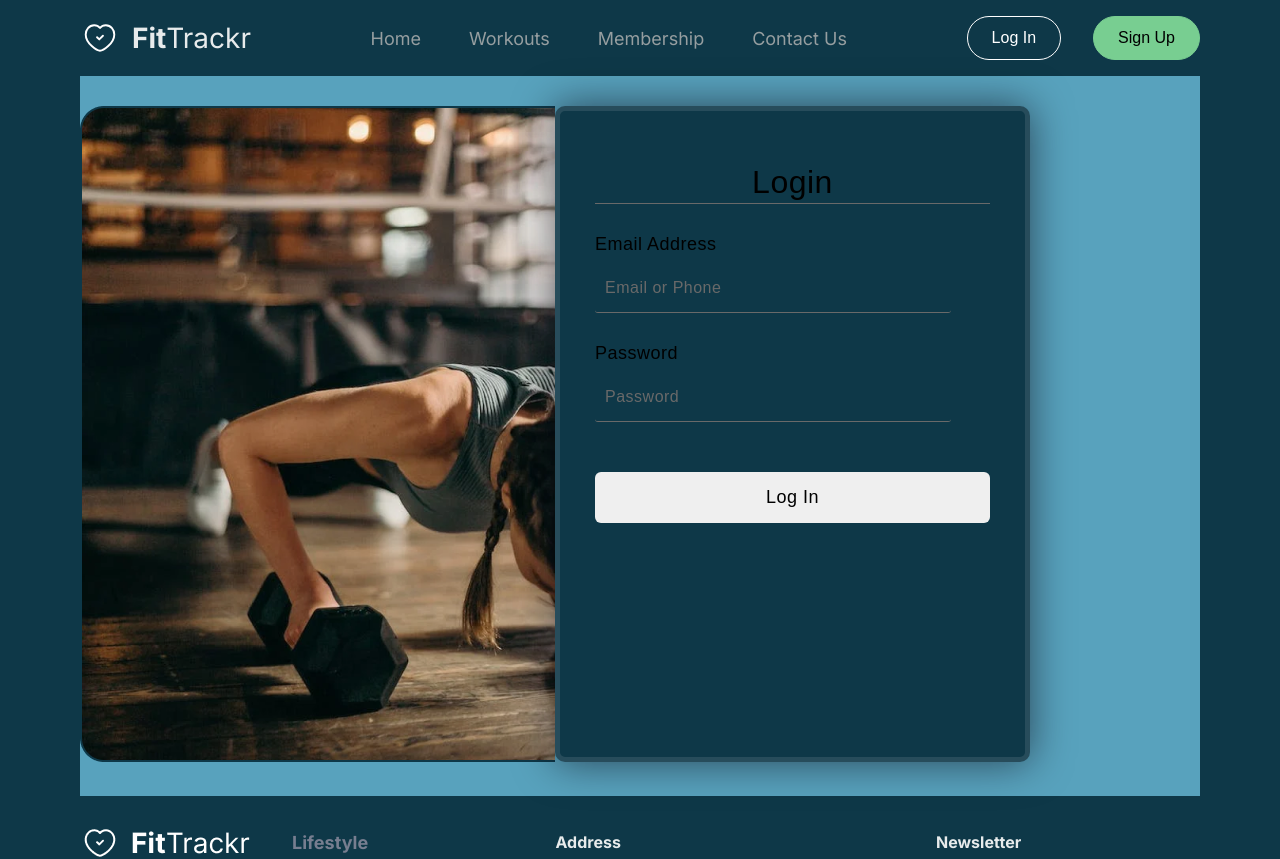
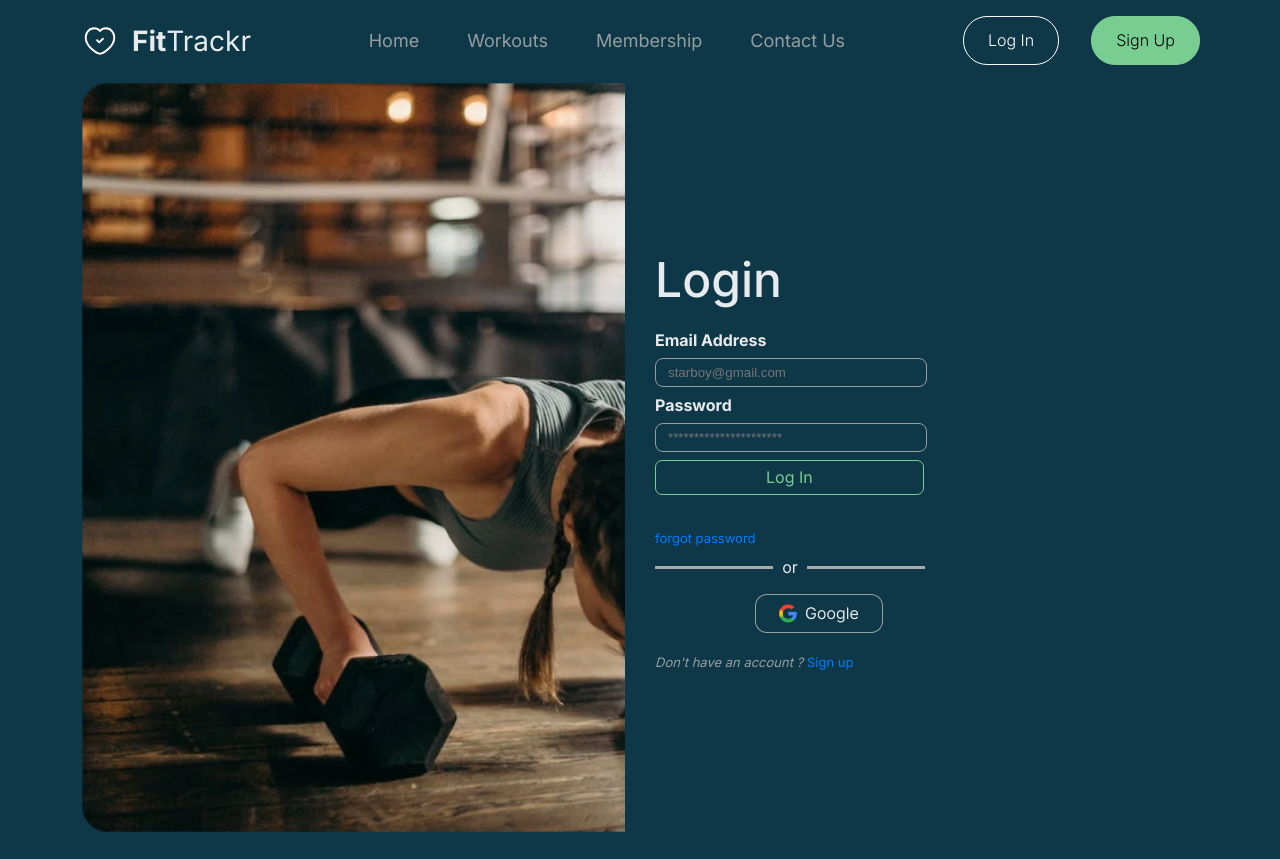
Before and after one commit to Ase020/fitTrackr-client, a React (Vite) app: page /login in a window 1280 px wide. Shown: the top 859 px of the page. Built offline with nearby package versions, Linux system fonts and the light colour scheme; a web font is replaced by a local one.

Commit message:
modification-to-login page

```diff
--- a/src/assets/index.js
+++ b/src/assets/index.js
@@ -6,6 +6,6 @@ import twitter from "./twitter.png";
 import instagram from "./instagram.png";
 import dribbble from "./dribbble.png";
 import login1 from "./login1.png";
+import googleIcon  from "./googleIcon .png";
 
-
-export { logo, footerLogo, enterEmail, facebook, twitter, instagram, dribbble, login1 };
+export { logo, footerLogo, enterEmail, facebook, twitter, instagram, dribbble, login1 , googleIcon };
--- a/src/pages/login/Login.jsx
+++ b/src/pages/login/Login.jsx
@@ -1,43 +1,102 @@
 import "./login.css";
 import { login1 } from "../../assets";
+import { googleIcon } from "../../assets";
 
-const Login = () => {
-    return (
+import { useState } from "react";
+import { useNavigate } from "react-router-dom"; // Assuming you are using React Router for navigation
+
+const Login = ({ handleLogin }) => {
+  const navigate = useNavigate();
+  const [email, setEmail] = useState("");
+  const [password, setPassword] = useState("");
+
+
+  function handleSubmit(e) {
+    e.preventDefault();
+
+    //  login request to the server
+    fetch("https://group-6-project.onrender.com/login", {
+      method: "POST",
+      headers: {
+        "Content-Type": "application/json",
+      },
+      body: JSON.stringify({ email, password }),
+    })
+      .then((res) => {
+        if (!res.ok) {
+          throw new Error("Invalid credentials"); //  invalid credentials case
+        }
+        return res.json();
+      })
+      .then((user) => {
+        handleLogin(user);
+        navigate("/protected/dashboard"); // Redirect to the dashboard after successful login
+      })
+      .catch((error) => {
+        console.error("Login failed:", error);
+
+      });
+  }
+
+return (
     <div className="login_container">
-      <div class="login-content-wrapper">
-      <div>
+      <div className="login-wrapper">
+     <div className="image-container">
 
          <img src={login1} alt="img" className="login-logo-img"/>
       </div>
       <div className="form_container">
 
-      <form className="Form"  id="login" autoComplete="on">
         <h3>Login</h3>
+        <form className="Form" onSubmit={handleSubmit} autoComplete="on">
+        <div className="form-group">
         <label htmlFor="email">Email Address</label>
         <input
           type="text"
-          placeholder="Email or Phone"
+          placeholder="starboy@gmail.com"
           id="email"
-
+          value={email}
           onChange={(e) => setEmail(e.target.value)}
+          autoComplete="username"
           required
-          autoComplete="username"
         />
         <label htmlFor="password">Password</label>
         <input
           type="password"
-          placeholder="Password"
+          placeholder="**********************"
           id="password"
-
+          value={password}
           onChange={(e) => setPassword(e.target.value)}
+          autoComplete="current-password"
           required
-          autoComplete="current-password"
         />
 
         <button type="submit" className="login-btn">
           Log In
         </button>
+        </div>
       </form>
+      <p className="have-account">
+
+            <a className="login" href="/PasswordReset">
+              forgot password
+            </a>
+          </p>
+      <div id="or">or</div>
+          <div className="google-login">
+            <img
+              src={googleIcon}
+              alt="Google-icon"
+              className="google-icon"
+            />
+
+          </div>
+          <p className="have-account">
+            Don't have an account ?{" "}
+            <a className="login" href="/signup">
+              Sign up
+            </a>
+          </p>
       </div>
       </div>
 
--- a/src/pages/login/login.css
+++ b/src/pages/login/login.css
@@ -1,4 +1,4 @@
-.login_container {
+/* .login_container {
   height: 90vh;
   background: linear-gradient(0deg, #58A2BD, #58A2BD),
     linear-gradient(0deg, #000000, #000000);
@@ -30,19 +30,19 @@
   width: 475px;
   background: #0E3848;
   /* top: 0.1%; */
-  box-shadow: 0 0 40px rgba(8, 7, 16, 0.6);
+  /* box-shadow: 0 0 40px rgba(8, 7, 16, 0.6);
   padding: 50px 35px;
   /* margin-top: 190px; */
-  border: 1px solid rgba(255, 255, 255, 0.18);
+  /* border: 1px solid rgba(255, 255, 255, 0.18);
   position: absolute;
   border-radius: 10px;
   backdrop-filter: blur(10px);
   -webkit-backdrop-filter: blur(10px);
-  border: 5px solid rgba(255, 255, 255, 0.1);
+  border: 5px solid rgba(255, 255, 255, 0.1); */
 
-}
+/* } */ */
 
-
+/*
 
 
 
@@ -88,10 +88,209 @@
     margin-top: 50px;
     width: 100%;
     /* background: linear-gradient(to left, #ff512f, #1845ad); */
-    padding: 15px;
+    /* padding: 15px;
     font-size: 18px;
     color: transparent!;
     border-radius: 6px;
-    cursor: pointer;
+    cursor: pointer; */
+
+/* } */ */
+
+ */
+
+
+
+/* login.css */
+
+.login-container {
+  display: flex;
+  justify-content: center;
+  padding: 80px;
+  position: relative;
+}
+
+.login-container::before,
+.login-container::after {
+  content: "";
+  position: absolute;
+  top: 0;
+  width: 51.53%;
+  height: 100%;
+}
+
+.login-container::before {
+  left: 0;
+  background-color: #58a2bd;
+}
+
+.login-container::after {
+  right: 0;
+  background-color: #346d87;
+}
+
+.login-wrapper {
+  position: relative;
+  z-index: 1;
+}
+
+.login-wrapper {
+  display: flex;
+  align-items: center;
+  justify-content: center;
+  border-radius: 24px;
+  position: relative;
+}
+
+.login-wrapper::after {
+  content: "";
+  position: absolute;
+  top: 0;
+  right: 0;
+  width: 60%;
+  height: 100%;
+  background-color: #0e3848;
+  border-radius: 0 24px 24px 0;
+  z-index: -1;
+}
+
+.image-container {
+  border-radius: 24px 0px 0px 24px;
+  flex: 1;
+  display: flex;
+  justify-content: center;
+  align-items: center;
+}
+
+.login-logo-img {
+  width: 100%;
+  height: 100%;
+  object-fit: contain;
+}
+
+.form_container {
+  flex: 1;
+  display: flex;
+  flex-direction: column;
+  align-items: flex-start;
+  gap: 15px;
+  padding-left: 30px;
 
 }
+
+.form-group {
+  display: flex;
+  flex-direction: column;
+  align-items: flex-start;
+  gap: 8px;
+  margin-bottom: 20px;
+}
+
+label {
+  font-weight: bold;
+}
+
+.form_container h3 {
+  color: var(--neutral-100, #e7ebed);
+  font-size: 48px;
+  font-style: normal;
+  font-weight: 500;
+  line-height: 145.023%;
+}
+
+input {
+  display: flex;
+  width: 272px;
+  padding: 6px 120px 6px 12px;
+  justify-content: center;
+  align-items: center;
+  gap: 10px;
+  background-color: #0e3848;
+  border-radius: 8px;
+  border: 1px solid var(--neutral-400, #969ea0);
+}
+
+input:focus {
+  background-color: #fff;
+}
+
+button {
+  color: #78ce91;
+  background-color: #0e3848;
+  font-family: Inter;
+  font-size: 16px;
+  font-style: normal;
+  font-weight: 400;
+  line-height: 145.023%;
+  display: flex;
+  justify-content: center;
+  padding: 5px 110px;
+  align-items: center;
+  gap: 24px;
+  border-radius: 7px;
+  border: 1px solid var(--login-color, #78ce91);
+}
+
+button:hover {
+  color: #fff;
+  background-color: #28bb7b;
+  cursor: pointer;
+  border-color: #fff;
+}
+
+#or {
+  position: relative;
+  width: 270px;
+  height: 12px;
+  top: 5px;
+  line-height: 2.5px;
+  text-align: center;
+}
+
+#or::before,
+#or::after {
+  position: absolute;
+  width: 118px;
+  height: 3px;
+  background-color: #aaa;
+  content: '';
+}
+
+#or::before {
+  left: 0;
+}
+
+#or::after {
+  right: 0;
+}
+
+.google-login {
+  display: flex;
+  padding: 6px 100px;
+  cursor: pointer;
+  background-color: #0e3848;
+}
+
+.google-login p:first-of-type {
+  font-size: 16px;
+  font-style: normal;
+  line-height: 145.023%;
+}
+
+.googleIcon {
+  padding: 2px;
+}
+
+.have-account {
+  font-style: italic;
+  font-size: small;
+  color: #969ea0;
+}
+
+.login {
+  font-style: normal;
+  color: #007bff;
+}
+
+.login:hover {
+  color: rgb(4, 135, 30);
+}
```
Also changed, not shown: src/assets/googleIcon .png (added).
